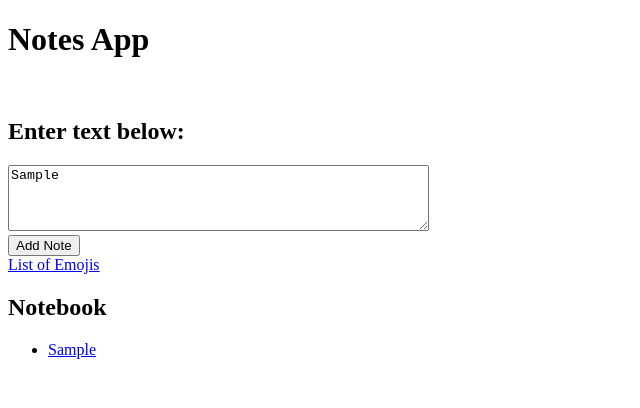
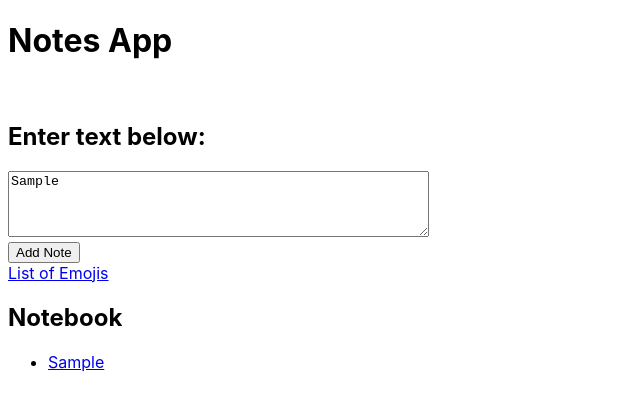
Before and after one commit to kerrimcm/notes-app, a website: page index.html in a window 1280 px wide. Both pictures are taken after typing "Sample" into the empty fields and a click on the input "Add Note". Shown: the whole page, without its empty margins (0-640 px from the left). Drawn offline with Linux system fonts and the light colour scheme.

Commit message:
Added some styling and fixed css issue

```diff
--- a/index.html
+++ b/index.html
@@ -4,7 +4,7 @@
   <meta charset="UTF-8">
   <meta http-equiv="X-UA-Compatible" content="IE=edge">
   <meta name="viewport" content="width=device-width, initial-scale=1.0">
-  <link rel="stylesheet" href="/public/styles/stylesheet.css" />
+  <link rel="stylesheet" href="public/styles/stylesheet.css">
   <script src="spec/testLibrary.js"></script>
   <script src="src/note.js"></script>
   <script src="spec/noteSpec.js"></script>
--- a/public/styles/stylesheet.css
+++ b/public/styles/stylesheet.css
@@ -0,0 +1,3 @@
+body {
+    font-family: -apple-system, BlinkMacSystemFont, 'Segoe UI', Roboto, Oxygen, Ubuntu, Cantarell, 'Open Sans', 'Helvetica Neue', sans-serif;
+}
--- a/src/interface.js
+++ b/src/interface.js
@@ -20,7 +20,7 @@ document.addEventListener("DOMContentLoaded", function() {
     // create element <li>note object</li> + id= n++
     let shortNote = newNote.twentyChars;
     let listItem = document.createElement("LI");
-    let noteText = document.createTextNode(shortNote);
+    let noteText = document.createTextNode(shortNote); //not currently in use
     let link = document.createElement('a');
 
     link.textContent = shortNote;
```
